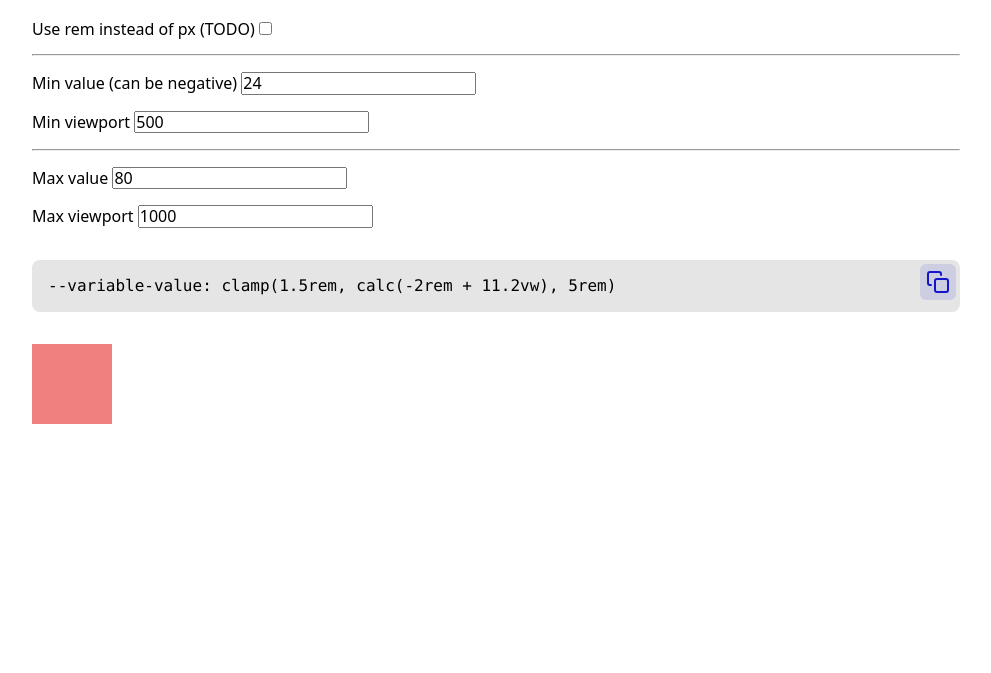
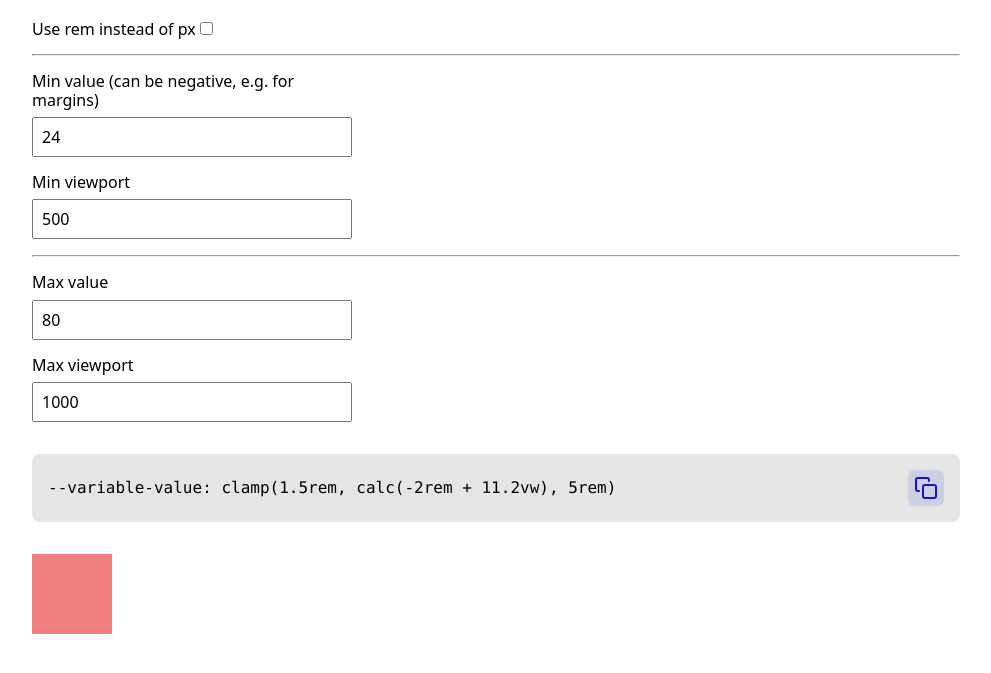
Before and after one commit to 9elements/min-max-calculator, an Astro site: page / in a window 1280 px wide. Shown: the part 105-778 px from the top of the page, without its empty margins (144-1135 px from the left). Built offline with nearby package versions, Linux system fonts and the light colour scheme; Astro itself is replaced by a stand-in of ours.

Commit message:
unit-switch checkbox

```diff
--- a/src/components/Calculator/index.svelte
+++ b/src/components/Calculator/index.svelte
@@ -2,7 +2,7 @@
   import CopyIcon from "../Icons/Copy.svelte"
   import styles from "./styles.module.css"
 
-  let unit = "px"
+  let unit = "px" // or "rem"
   $: isRem = unit === "rem"
 
   let minValue = 24
@@ -13,7 +13,18 @@
   let result
 
   // Functions
-  const toRem = (value) => `${+(isRem ? value : value / 16).toFixed(2)}rem`
+  const toRem = (value) => +(isRem ? value : value / 16).toFixed(2)
+  const toPx = (value) => +(isRem ? value * 16 : value).toFixed(2)
+
+  const switchUnit = () => {
+    const switchValue = (value) => (isRem ? toPx(value) : toRem(value))
+
+    unit = unit === "px" ? "rem" : "px"
+    minValue = switchValue(minValue)
+    maxValue = switchValue(maxValue)
+    minViewport = switchValue(minViewport)
+    maxViewport = switchValue(maxViewport)
+  }
   const copyToClipboard = () => {
     navigator.clipboard.writeText(result)
     // To-Do: show a success message/toast
@@ -23,29 +34,27 @@
     const variablePart = (maxValue - minValue) / (maxViewport - minViewport)
     const constant = toRem(+(maxValue - maxViewport * variablePart))
 
-    result = `
-      --variable-value: clamp(${toRem(minValue)},
-      calc(${constant} + ${+(100 * variablePart).toFixed(2)}vw),
-      ${toRem(maxValue)})`
+    result = `--variable-value: clamp(${toRem(
+      minValue
+    )}rem, calc(${constant}rem + ${+(100 * variablePart).toFixed(
+      2
+    )}vw), ${toRem(maxValue)}rem)`
   }
 </script>
 
 <div class={styles.wrapper} style={result}>
   <div class={styles.inputs}>
     <div class={styles.unitSwitcher}>
-      <!-- TODO: Make this work (unit conversion in inputs) -->
-      <label for="unit">Use rem instead of px (TODO)</label>
-      <input
-        type="checkbox"
-        id="unit"
-        on:change={() => (unit = unit === "px" ? "rem" : "px")}
-      />
+      <label for="unit">Use rem instead of px</label>
+      <input type="checkbox" id="unit" on:change={switchUnit} />
     </div>
 
     <hr />
 
     <div class={styles.input}>
-      <label for="min-value">Min value (can be negative)</label>
+      <label for="min-value">
+        Min value (can be negative, e.g. for margins)
+      </label>
       <input type="number" id="min-value" bind:value={minValue} />
     </div>
 
@@ -69,7 +78,9 @@
 
   <div>
     <code class={styles.output}>
-      {result}
+      <span class={styles.outputCSS}>
+        {result}
+      </span>
       <button class={styles.copyButton} on:click={copyToClipboard}>
         <span class="sr-only">Copy snippet to clipboard</span>
         <CopyIcon />
@@ -77,14 +88,5 @@
     </code>
   </div>
 
-  <div class="box" />
+  <div class={styles.box} />
 </div>
-
-<style>
-  .box {
-    width: var(--variable-value);
-    height: var(--variable-value);
-
-    background-color: lightcoral;
-  }
-</style>
--- a/src/components/Calculator/styles.module.css
+++ b/src/components/Calculator/styles.module.css
@@ -7,14 +7,27 @@
 .inputs {
   margin-top: 1.5rem;
   display: flex;
-  /* flex-wrap: wrap; */
   flex-direction: column;
   gap: 1rem;
 }
 
+.input {
+  display: inline-flex;
+  flex-direction: column;
+  gap: 0.5rem;
+  max-width: 20rem;
+
+  & input {
+    height: 2.5rem;
+    padding-inline: 0.5rem;
+  }
+}
+
 .output {
-  display: block;
-  position: relative;
+  display: flex;
+  align-items: center;
+  justify-content: space-between;
+  gap: 1rem;
   padding: 1rem;
   border-radius: 0.5rem;
   background-color: rgb(0 0 0 / 0.1);
@@ -36,10 +49,9 @@
   display: inline-flex;
   align-items: center;
   justify-content: center;
+  align-self: flex-start;
+  flex-shrink: 0;
   transition: background-color 0.2s ease-in-out;
-  position: absolute;
-  top: var(--offset);
-  right: var(--offset);
 
   &:hover {
     --bg-opacity: 0.2;
@@ -53,3 +65,10 @@
     color: rgb(var(--base-rgb) / 0.9);
   }
 }
+
+.box {
+  width: var(--variable-value);
+  height: var(--variable-value);
+
+  background-color: lightcoral;
+}
```
